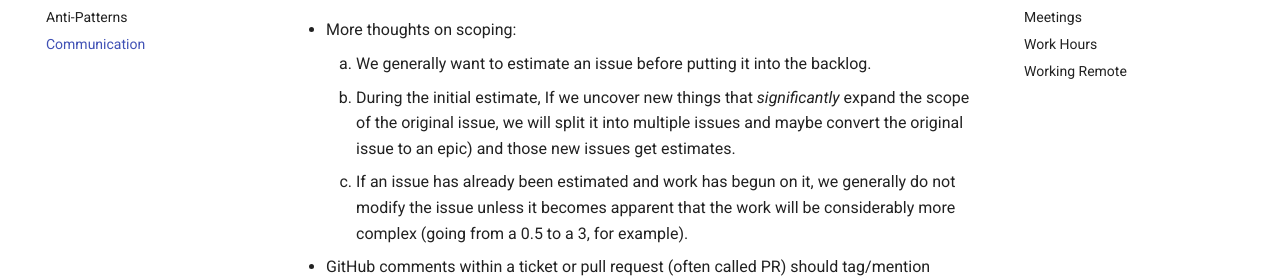
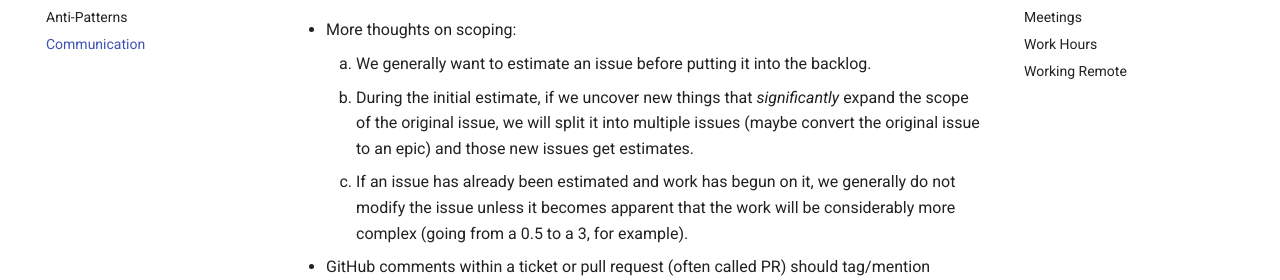
Before and after one commit to stratasan/engineering, an MkDocs documentation site: the page built from docs/how_we_communicate.md, in a window 1280 px wide and 900 px high, scrolled down 1001 px. Shown: the part 172-452 px from the top of the window. Built offline with MkDocs 1.6.1 and Material for MkDocs 9.7.7, drawn with Linux system fonts in a browser that asks for light colours; old or Windows-style settings are respelled for this version of MkDocs.

Commit message:
Grammar/spelling.

```diff
--- a/docs/how_we_communicate.md
+++ b/docs/how_we_communicate.md
@@ -36,7 +36,7 @@ Points  | Estimate
 
 - More thoughts on scoping:
     1. We generally want to estimate an issue before putting it into the backlog.
-    1. During the initial estimate, If we uncover new things that _significantly_ expand the scope of the original issue, we will split it into multiple issues and maybe convert the original issue to an epic) and those new issues get estimates.
+    1. During the initial estimate, if we uncover new things that _significantly_ expand the scope of the original issue, we will split it into multiple issues (maybe convert the original issue to an epic) and those new issues get estimates.
     1. If an issue has already been estimated and work has begun on it, we generally do not modify the issue unless it becomes apparent that the work will be considerably more complex (going from a 0.5 to a 3, for example).
 - GitHub comments within a ticket or pull request (often called PR) should
   tag/mention anyone whose response is required. Then that person is notified
```
